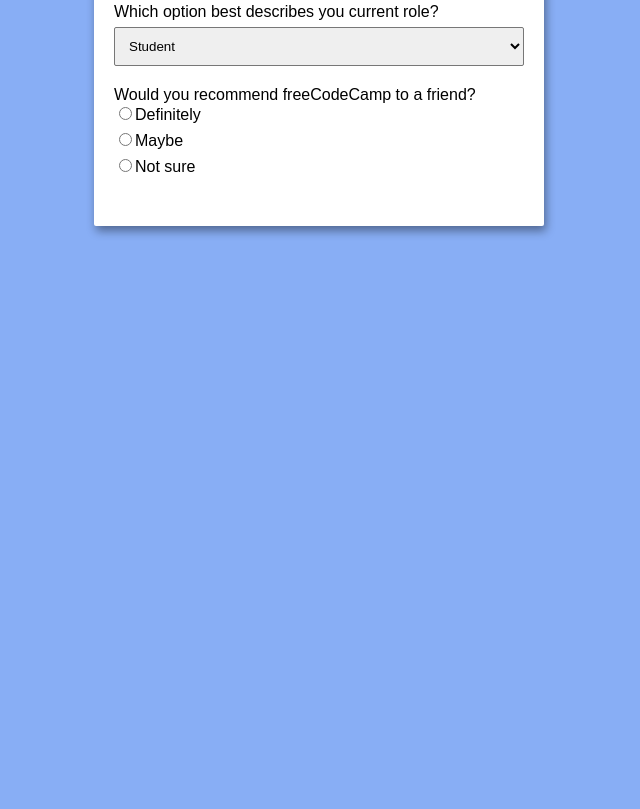
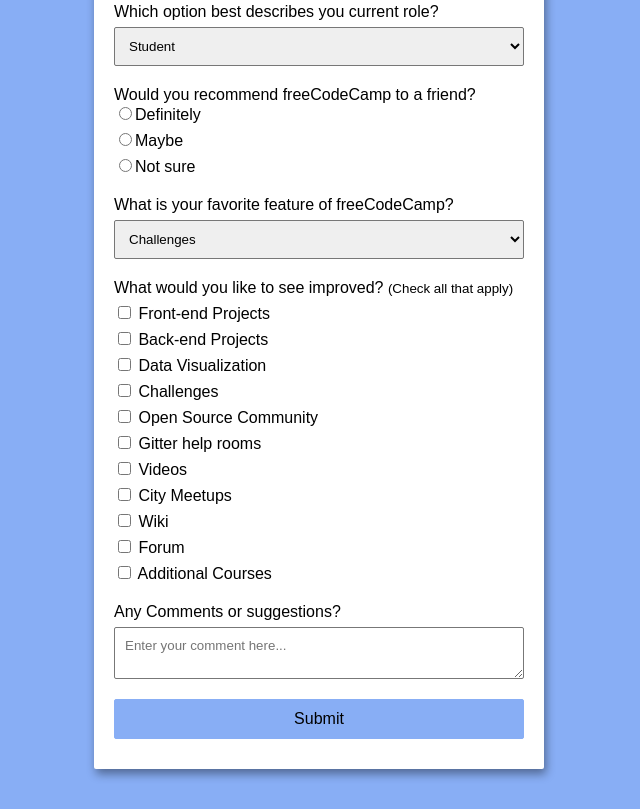
Before and after one commit to b-rajshekar/survey-form, a plain HTML site: page index.html in a window 1280 px wide. Shown: the part 404-1213 px from the top of the page, without its empty margins (321-961 px from the left). Before the commit the page ends 800 px from the top, so only its background shows below. Drawn offline with Linux system fonts and the light colour scheme; a web font is replaced by a local one.

Commit message:
Added-more-elements
Added more sections in the form with form-control class.

Added check boxes.

Did some changes in tags, and added few tags to pass the test for the project.

Finally Added the submit button.

```diff
--- a/index.html
+++ b/index.html
@@ -14,21 +14,21 @@
 
     <form id="survey-form">
         <div class="form-control">
-             <label for="name">Name</label> <!--for name -->
+             <label for="name" id="name-label">Name</label> <!--for name -->
             <input type="text" id="name" placeholder="Enter your name" required>
         </div>
 
         <div class="form-control">
-            <label for="email">Email</label> <!--for email -->
+            <label for="email" id="email-label">Email</label> <!--for email -->
             <input type="email" name="email" id="email" placeholder="Enter your email id" required>
         </div>
 
           <div class="form-control">
-              <label for="age">Age</label> <!--for number -->
-            <input type="number" id="number" placeholder="Enter your age (optional)">
+              <label for="number" id="number-label">Age</label> <!--for number -->
+            <input type="number" id="number" placeholder="Enter your age (optional)" min="10" max="100">
         </div>
 
-        <div class="form-control">
+        <div id="dropdown" class="form-control">
             <label for="role" id="label-r">Which option best describes you current role?</label>
             <select name="role" id="role">
                 <option value="student">Student</option>
@@ -39,10 +39,47 @@
         </div>
 
         <div class="form-control">Would you recommend freeCodeCamp to a friend?</label>
-            <label for="recommend-1"><input type="radio" id="recommend-1" name="recommend">Definitely</label>
-            <label for="recommend-2"><input type="radio" id="recommend-2" name="recommend">Maybe</label>
-            <label for="recommend-3"><input type="radio" id="recommend-3" name="recommend">Not sure</label>
+            <label for="recommend-1"><input type="radio" id="recommend-1" value="definitely" name="recommend">Definitely</label>
+            <label for="recommend-2"><input type="radio" id="recommend-2" value="maybe" name="recommend">Maybe</label>
+            <label for="recommend-3"><input type="radio" id="recommend-3" value="not-sure" name="recommend">Not sure</label>
         </div>
+
+        <div class="form-control">
+            <label for="feature" id="label-r">What is your favorite feature of freeCodeCamp?</label>
+            <select name="role" id="role">
+                <option value="challenges">Challenges</option>
+                <option value="projects">Projects</option>
+                <option value="community">Community</option>
+                <option value="open-source">Open Source</option>
+            </select>
+        </div>
+
+        <div class="form-control">
+            <label>What would you like to see improved?
+                <small>(Check all that apply)</small>
+            </label>
+
+            <label for="improve-1"><input type="checkbox" name="improve" id="improve-1" value="improve-1"> Front-end Projects</label>
+            <label for="improve-2"><input type="checkbox" name="improve" id="improve-2" value="improve-2"> Back-end Projects</label>
+            <label for="improve-3"><input type="checkbox" name="improve" id="improve-3" value="improve-3"> Data Visualization</label>
+            <label for="improve-4"><input type="checkbox" name="improve" id="improve-4" value="improve-4"> Challenges</label>
+            <label for="improve-5"><input type="checkbox" name="improve" id="improve-5" value="improve-5"> Open Source Community</label>
+            <label for="improve-6"><input type="checkbox" name="improve" id="improve-6" value="improve-6"> Gitter help rooms</label>
+            <label for="improve-7"><input type="checkbox" name="improve" id="improve-7" value="improve-7"> Videos</label>
+            <label for="improve-8"><input type="checkbox" name="improve" id="improve-8" value="improve-8"> City Meetups</label>
+            <label for="improve-9"><input type="checkbox" name="improve" id="improve-9" value="improve-9"> Wiki</label>
+            <label for="improve-10"><input type="checkbox" name="improve" id="improve-10" value="improve-10"> Forum</label>
+            <label for="improve-11"><input type="checkbox" name="improve" id="improve-11" value="improve-11"> Additional Courses</label>
+
+        </div>
+
+        <div class="form-control">
+            <label for="comments">Any Comments or suggestions?</label>
+            <textarea name="comments" id="comments" placeholder="Enter your comment here..."></textarea>
+        </div>
+
+        <button id="submit" type="submit">Submit</button>
+
     </form>
     <script src="https://cdn.freecodecamp.org/testable-projects-fcc/v1/bundle.js"></script>
 </body>
--- a/style.css
+++ b/style.css
@@ -39,7 +39,9 @@ form {
     margin-bottom: 6px;
 }
 
-.form-control input, .form-control select {
+.form-control input,
+.form-control select,
+.form-control textarea {
     border: 1px solid #777;
     border-radius: 2px;
     font-family: inherit;
@@ -48,7 +50,19 @@ form {
     width: 100%;
 }
 
-.form-control input[type="radio"] {
+.form-control input[type="radio"],
+.form-control input[type="checkbox"] {
     width: auto;
     display: inline-block;
 }
+
+button {
+    background-color: rgb(136, 174, 245);
+    border: 1px solid rgb(136, 174, 245);
+    font-family: inherit;
+    font-size: 16px;
+    border-radius: 2px;
+    display: block;
+    padding: 10px;
+    width: 100%;
+}
```
